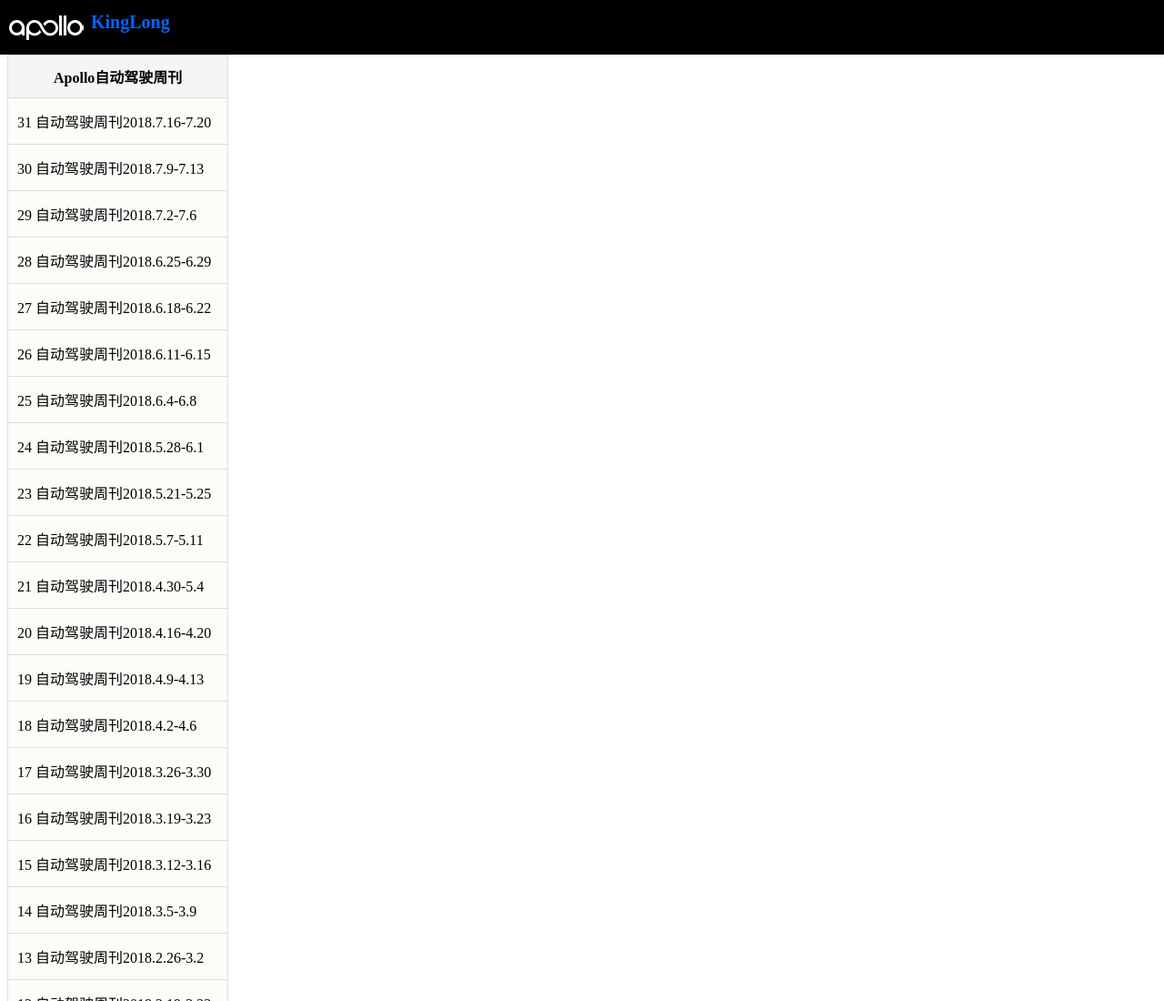
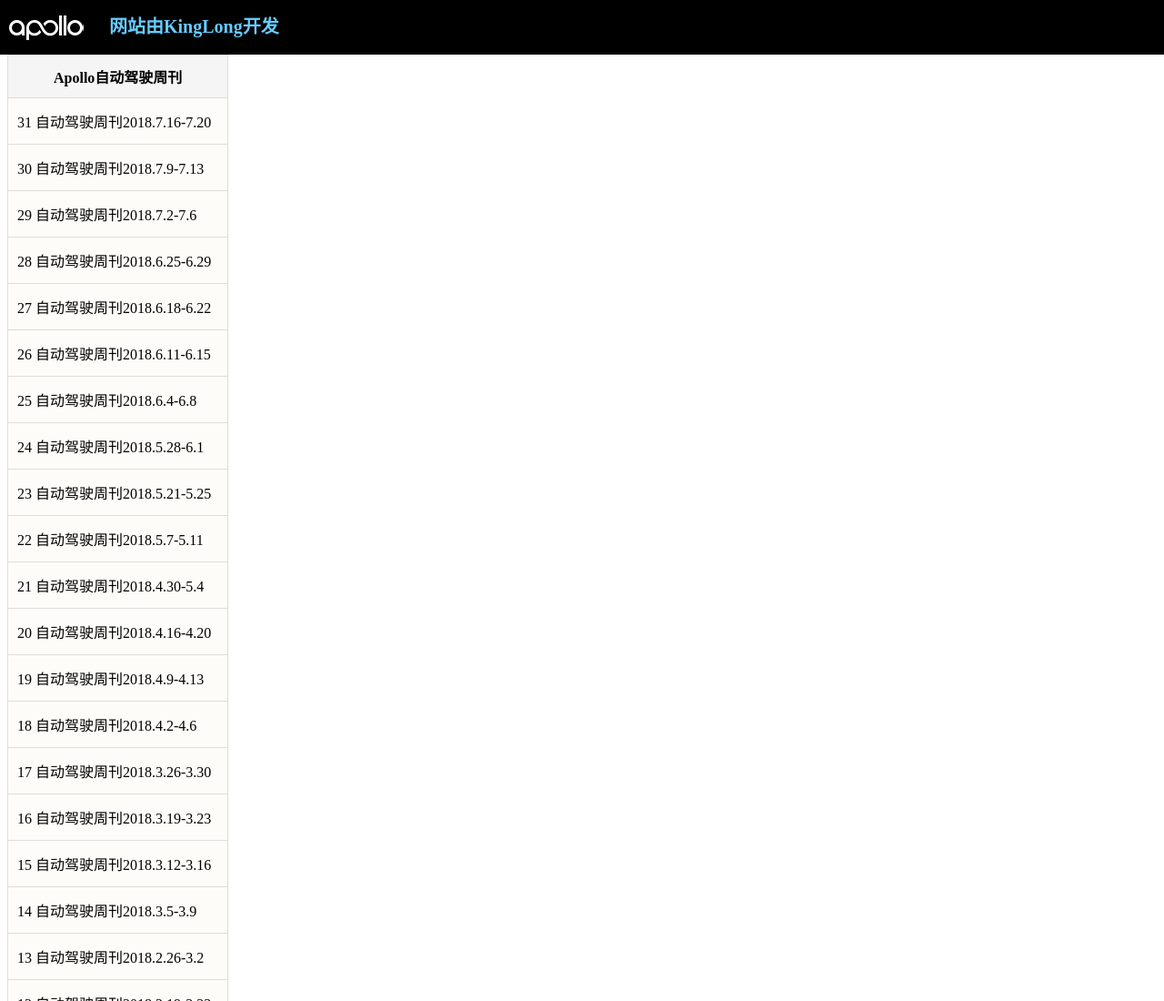
Before and after one commit to kingwingshome/ApolloZone, a plain HTML site: page ApolloWeekly/index.html in a window 1280 px wide. Shown: the top 1100 px of the page at 91% size. Drawn offline with Linux system fonts and the light colour scheme.

Commit message:
modify kinglong

```diff
--- a/ApolloWeekly/css/test.css
+++ b/ApolloWeekly/css/test.css
@@ -16,14 +16,15 @@
 	margin-left: 10px;
 }
 #trademark{
-	color: #0066FF;
+	color: #66CCFF;
 	position: fixed;
 	top: 0;
 	left: 0;
 	right: 0;
 	z-index: 100;
 	font-size: 20px;
-	margin-left: 100px;
+	margin-left: 120px;
+	font-family: "Microsoft YaHei UI";
 }
 #category{
 	float: none;
--- a/ApolloWeekly/index.html
+++ b/ApolloWeekly/index.html
@@ -11,7 +11,7 @@
 
 		<div id="banner">
 			<a id="logo"></a>
-			<h1 id="trademark">KingLong</h1>
+			<h1 id="trademark">网站由KingLong开发</h1>
 		</div>
 		<div id="category">
 			<table class="browsersupport">
```
